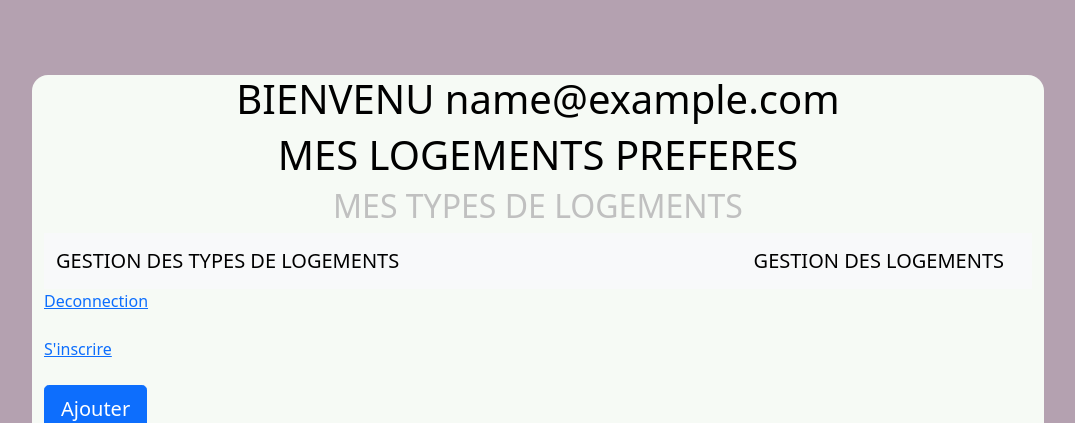
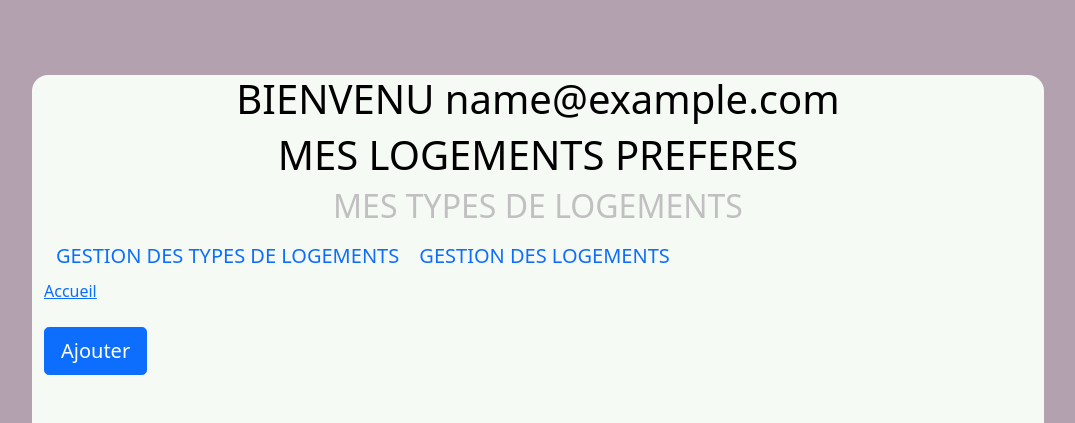
Before and after one commit to Tsopgue/Tsopgue-logement, a PHP site: page / in a window 1280 px wide. Shown: the top 423 px of the page, without its empty margins (43-1118 px from the left). Run offline with PHP 8.4, Linux system fonts and the light colour scheme; the visitor is signed in with stand-in values (Sample User, id 1); data that the repository does not hold is empty.

Commit message:
logement

```diff
--- a/index.php
+++ b/index.php
@@ -33,15 +33,15 @@ if(!isset($_SESSION['email'])){
         <h2>
            MES TYPES DE LOGEMENTS
         </h2>
-    <nav class="navbar navbar-expand-lg navbar-light bg-light" id ="colo">
-       <div class="container-fluid" >
-            <a class="navbar-brand" href="index.php" id = "colo">GESTION DES TYPES DE LOGEMENTS</a>
-            <a class="navbar-brand" href="index1.php" id = "colo">GESTION  DES LOGEMENTS</a>
+    <nav class="navbar navbar-inverse" role="navigation" >
+    <div class="container-fluid" >
+       <div class="navbar-header" >
+            <a class="navbar-brand" href="index.php" >GESTION DES TYPES DE LOGEMENTS</a>
+            <a class="navbar-brand" href="index1.php">GESTION  DES LOGEMENTS</a>
        </div>
     </nav>
 
-   <a href="logout.php" >Deconnection</a> <br> <br>
-   <a href="enregistrement.php" >S'inscrire </a> <br> <br>
+   <a href="index2.php" >Accueil</a> <br> <br>
         <div class="form-group">
           <a href="ajouter.php" class="btn btn-primary btn-lg float-right" >Ajouter</a>
         </div>
```
Also changed, not shown: index1.php (+8 -8 lines), index2.php (added, +46 -0 lines).
